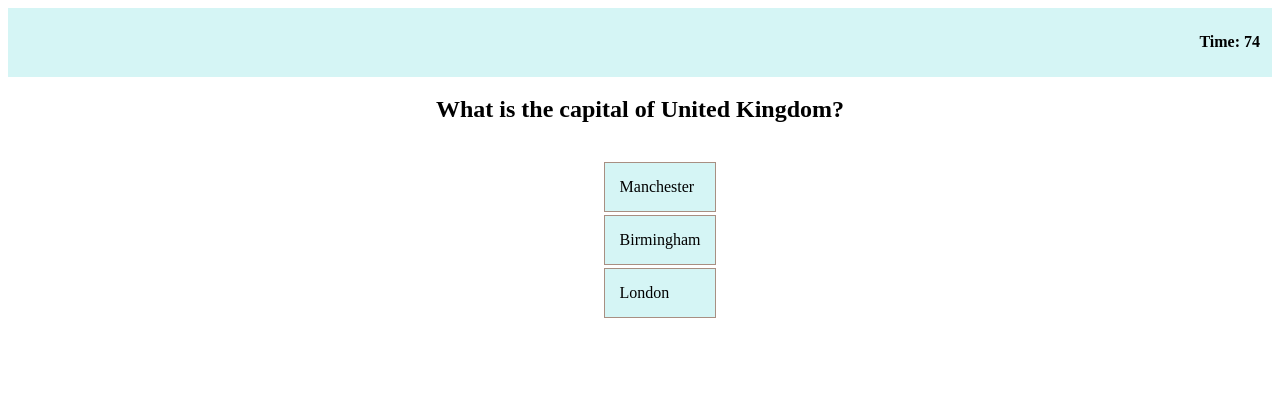
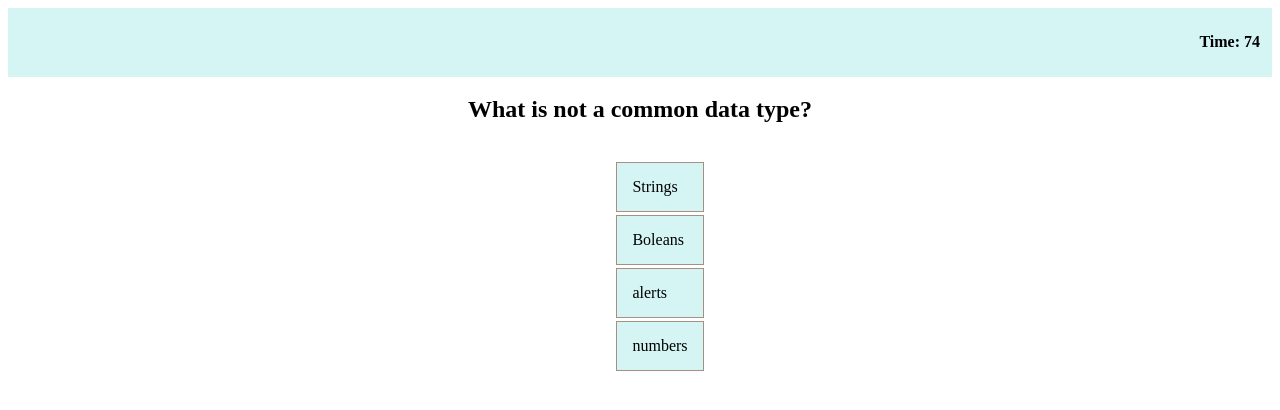
Before and after one commit to YuvNah/4-code-quiz, a plain HTML site: page index.HTML in a window 1280 px wide. Both pictures are taken after a click on the button "Start". Drawn offline with Linux system fonts and the light colour scheme.

Commit message:
eventListener - doesn't work yet

```diff
--- a/assets/script.js
+++ b/assets/script.js
@@ -5,9 +5,9 @@ var questionIndex = 0;
 
 var questions = [
   {
-    question: "What is the capital of United Kingdom?",
-    choices: ["Manchester", "Birmingham", "London"],
-    answer: "Birmingham",
+    question: "What is not a common data type?",
+    choices: ["Strings", "Boleans", "alerts", "numbers"],
+    answer: "Boleans",
   },
 
   {
@@ -33,28 +33,21 @@ function quiz() {
 
   var listEl = document.createElement("ol");
 
-  //   var li1 = document.createElement("li");
-  //   li1.textContent = "Strings";
-  //   var li2 = document.createElement("li");
-  //   li2.textContent = "Boleans";
-  //   var li3 = document.createElement("li");
-  //   li3.innerText = "Alerts";
-  //   var li4 = document.createElement("li");
-  //   li4.textContent = "Numbers";
-
   questionEl.appendChild(question1);
   questionEl.appendChild(listEl);
-  //   listEl.appendChild(li2);
-  //   listEl.appendChild(li3);
-  //   listEl.appendChild(li4);
 
-  var liEl = document.querySelectorAll("li");
   for (var i = 0; i < questions[questionIndex].choices.length; i++) {
     var li = document.createElement("li");
     li.textContent = questions[questionIndex].choices[i];
     li.classList.add("li-class");
     listEl.appendChild(li);
+    var liEl = document.querySelectorAll("li");
   }
+
+  function test() {
+    console.log("test");
+  }
+  listEl.addEventListener("click", test);
 }
 
 //countdown function - a countdown on the top right side of the page to signify the number pf seconds left to finish the quiz.
```
Also changed, not shown: index.HTML (+1 -0 lines).
